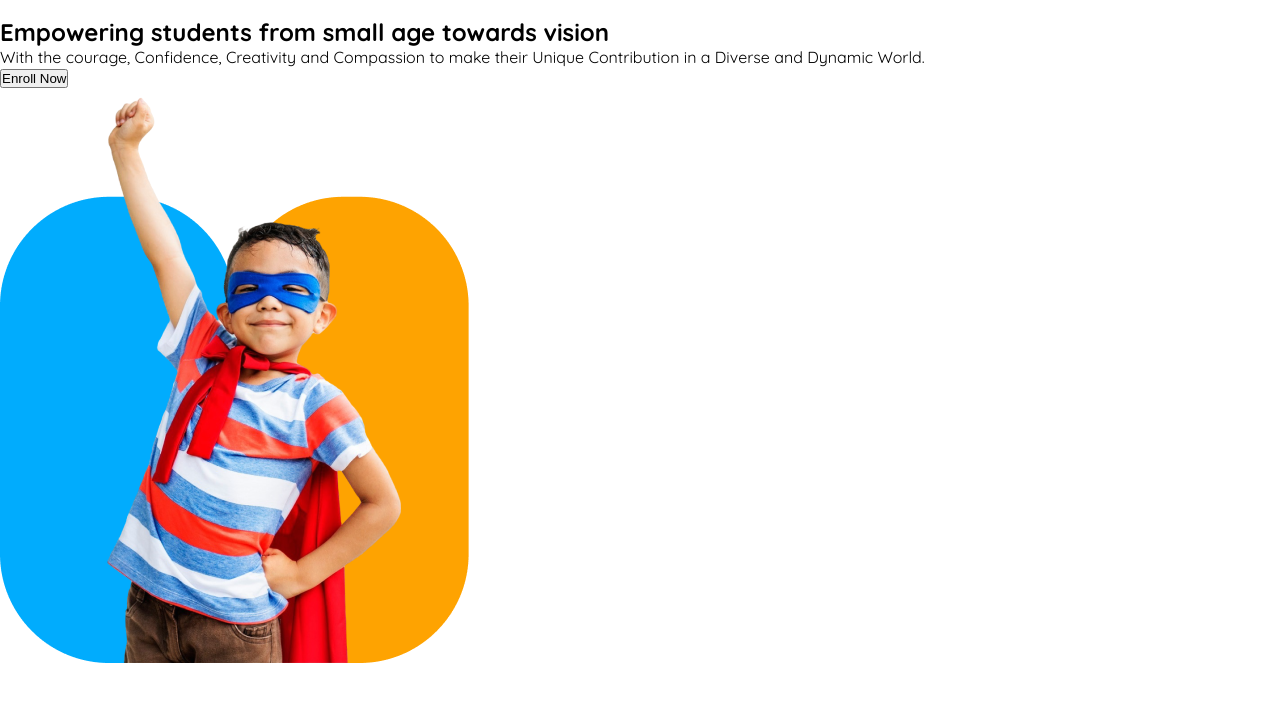
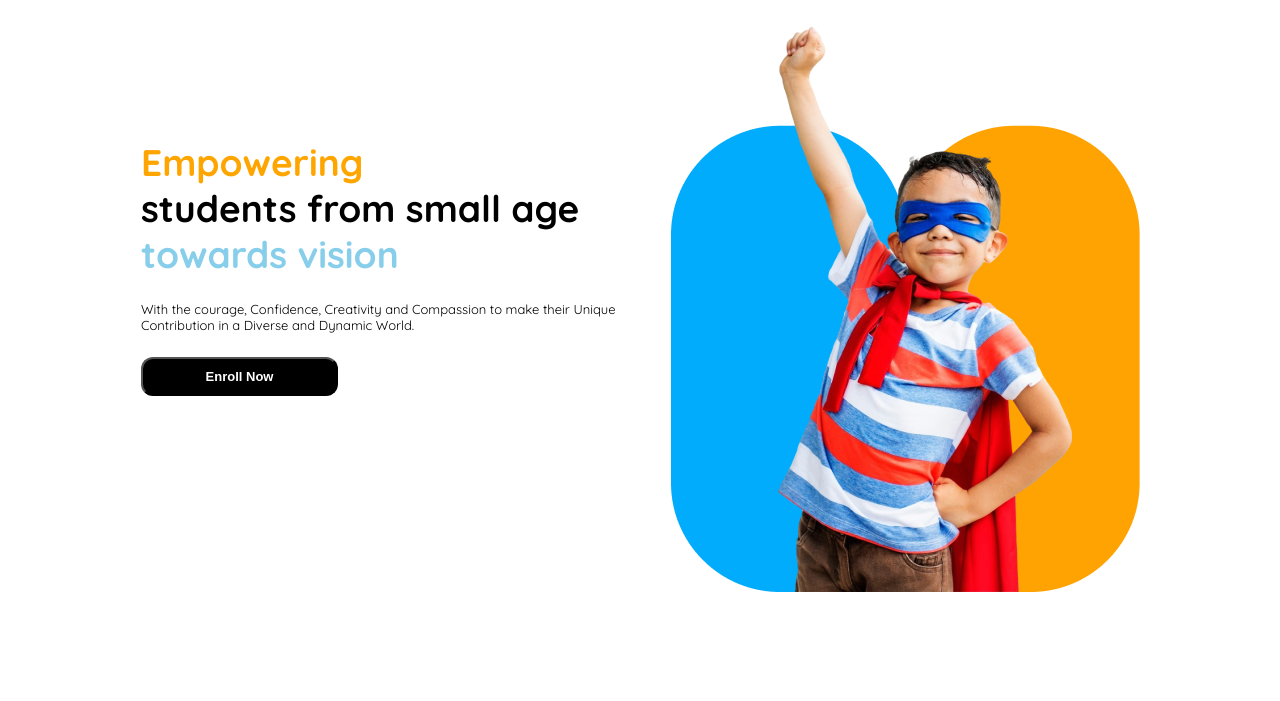
Before and after one commit to SUGalib/Assignment-2, a plain HTML site: page index.html in a window 1280 px wide. Shown: the part 85-786 px from the top of the page. Drawn offline with Linux system fonts and the light colour scheme.

Commit message:
banner completed

```diff
--- a/index.html
+++ b/index.html
@@ -1,11 +1,13 @@
 <!DOCTYPE html>
 <html lang="en">
+
 <head>
     <meta charset="UTF-8">
     <meta name="viewport" content="width=device-width, initial-scale=1.0">
     <title>Kids School</title>
     <link rel="stylesheet" href="style/style.css">
 </head>
+
 <body class="quicksand">
     <header>
         <nav class="school-nav-bar">
@@ -15,22 +17,32 @@
             </div>
             <div class="nav-bar-options">
                 <ul>
-                <a href=""><li class="li-color-1">Home</li></a>
-                <a href=""><li class="li-color-2">About</li></a>
-                <a href=""><li class="li-color-3">Facilities</li></a>
-                <a href=""><li class="li-color-4">Admission</li></a>
+                    <a href="">
+                        <li class="li-color-1">Home</li>
+                    </a>
+                    <a href="">
+                        <li class="li-color-2">About</li>
+                    </a>
+                    <a href="">
+                        <li class="li-color-3">Facilities</li>
+                    </a>
+                    <a href="">
+                        <li class="li-color-4">Admission</li>
+                    </a>
                 </ul>
             </div>
             <button class="contact-btn">Contact</button>
         </nav>
         <section class="banner-container">
             <div class="banner-texts">
-            <h1 class="banner-title">Empowering students from small age towards vision</h1>
+                <h1 class="banner-title"><span style="color: orange;">Empowering</span><br>students from small
+                    age<br><span style="color: skyblue;">towards vision</span></h1>
                 <p class="banner-subtitle">With the courage, Confidence, Creativity and Compassion to make their Unique Contribution in a Diverse and Dynamic World.</p>
-            <button class="enroll">Enroll Now</button>
+                <button class="enroll-btn">Enroll Now</button>
             </div>
-        <img src="assets/hero-kids.png" alt="">
+            <img src="assets/hero-kids.png" alt="" class="hero-bg">
         </section>
     </header>
 </body>
+
 </html>
--- a/style/style.css
+++ b/style/style.css
@@ -83,3 +83,37 @@ li {
 }
 
 /* navbar styling ends here */
+
+/* banner section starts here */
+.banner-container{
+    margin: 0 140.39px 0 141px;
+    display: flex;
+    gap: 50px;
+    max-height: 575px;
+}
+.banner-texts{
+    margin: 122px 0;
+    max-width: 640px;
+}
+.banner-title{
+    font-size: 37px;
+    font-weight: bold;
+    margin-bottom: 24px;
+}
+.hero-bg{
+    max-width: 468.61px;
+}
+.banner-subtitle{
+    font-size: 13px;
+    margin-bottom: 24px;
+}
+.enroll-btn{
+    width: 197px;
+    font-size: 13px;
+    font-weight: bold;
+    background-color: black;
+    color: white;
+    padding: 10px 47px;
+    border-radius: 12px;
+}
+/* banner section ends here */
```
Lines whose indentation alone changed are shown as unchanged.
